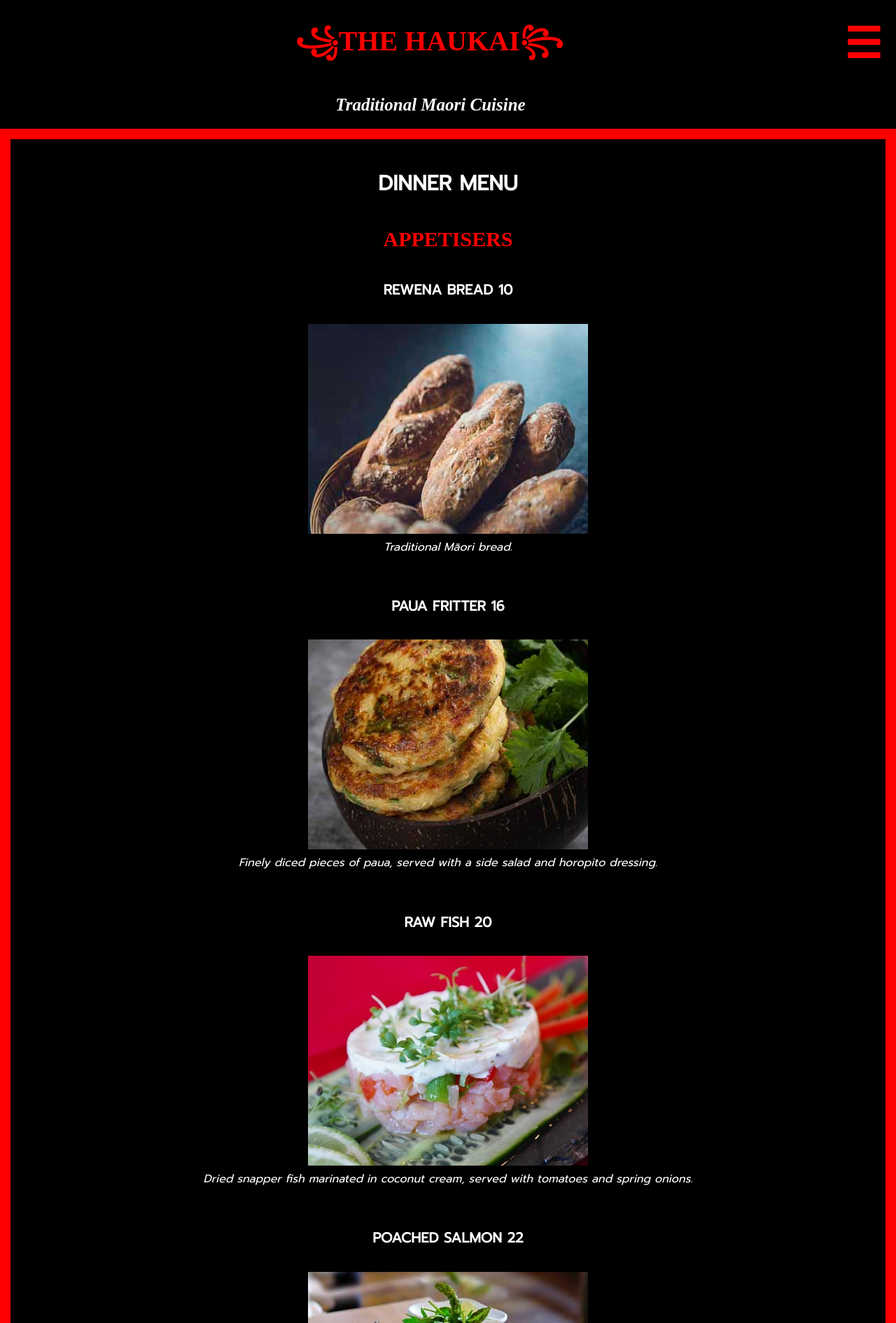
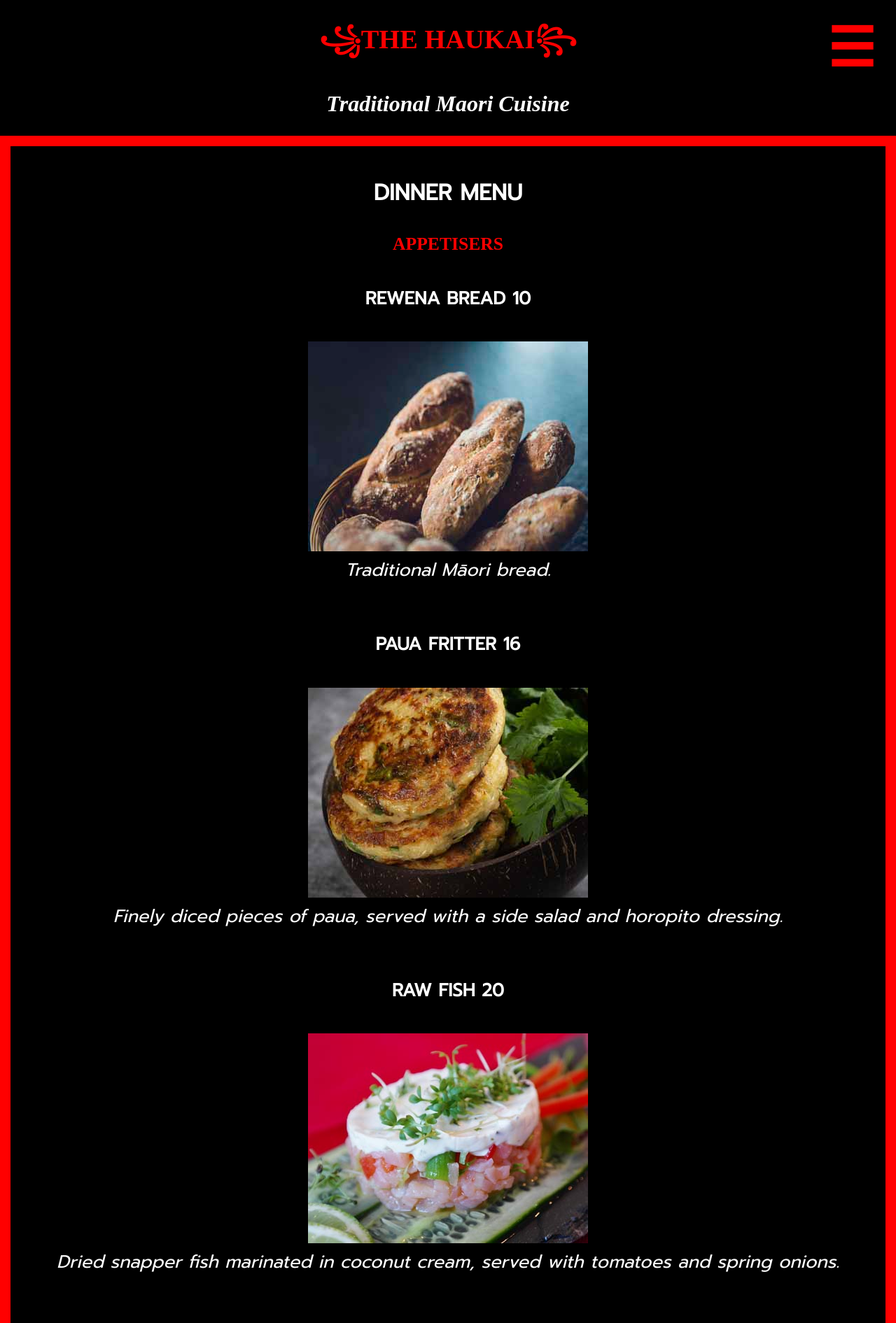
Before and after one commit to LoLzzzPoP/haukai, a PHP site: page /menu/menu.html in a window 1280 px wide. Shown: the top 1891 px of the page at 70% size. Run offline with PHP 8.4, Linux system fonts and the light colour scheme; some web fonts are replaced.

Commit message:
more head and menu centre fixes

```diff
--- a/menu/menu.html
+++ b/menu/menu.html
@@ -9,6 +9,7 @@
 <link rel='stylesheet' type='text/css' href='../styles/map.css'>
 <script src='../scripts/menunav.js'></script>
 </head>
+
 <body>
 
   <!-- The overlay -->
@@ -28,17 +29,17 @@
     </div>
 
   </div>
-<div class="header" style=z-index:1>
-  <h1>&emsp;꧁THE HAUKAI꧂
+<div class="header" style="z-index:1">
+  <h1>꧁THE HAUKAI꧂
 
 <div style="float: right;">
 
 <!-- Use any to open/show the overlay navigation menu -->
-<span class="openbtn" style="font-size:60px;cursor:pointer; padding: 20px; vertical-align: 50%;"
+<span class="openbtn" style="font-size:6vw;cursor:pointer; padding: 1.5vw; vertical-align: 50%;"
 onclick="openNav()">&#9776; </span>
 </h1>
 <div>
-  <h2><em>Traditional Maori Cuisine&emsp;&emsp;</em></h2>
+  <h2><em>Traditional Maori Cuisine</em></h2>
 <div class="main">
 
 <div class="container">
--- a/styles/default.css
+++ b/styles/default.css
@@ -21,36 +21,48 @@
 
 /* Increase the font size of the heading */
 .header h1 {
-    font-size: 40px;
+  font-size: 3vw;
   font-family: Italiana;
   color: red;
 }
 
 /* font colour gold */
 .header h2 {
-    font-size: 25px;
+  font-size: 2.5vw;
   font-family: Italiana;
   color: white;
 }
 
 .header h3 {
-    font-size: 30px;
+  font-size: 2.5vw;
   font-family: Prompt;
   color: white;
 }
 
 .header h4 {
-    font-size: 30px;
+  font-size: 2vw;
   font-family: Italiana;
   color: red;
 }
 
 .header h5 {
-    font-size: 20px;
+  font-size: 2vw;
   font-family: Prompt;
   color: white;
 }
 
+p, i {
+  font-size: 2vw;
+  font-family: Prompt;
+  color: white;
+}
+
+.openbtn {
+  position: fixed;
+  top: 5px;
+  right: 10px;
+
+  }
 
 /* --------------------------------------------------------------------------------------------- */
 /* The Overlay Menu(background) */
@@ -71,7 +83,7 @@
 /* Position the content inside the overlay */
 .overlay-content {
 position: relative;
-  top: 25%; /* 25% from the top */
+top: 15%; /* 15% from the top */
 width: 100%; /* 100% width */
 text-align: center; /* Centered text/links */
 margin-top: 30px; /* 30px top margin to avoid conflict with the close button on smaller screens */
@@ -81,7 +93,7 @@
 .overlay a {
 padding: 8px;
 text-decoration: none;
-  font-size: 36px;
+font-size: 4vw;
 color: #818181;
 display: block; /* Display block instead of inline */
 transition: 0.3s; /* Transition effects on hover (color) */
@@ -97,14 +109,14 @@
 position: absolute;
 top: 20px;
 right: 45px;
-  font-size: 60px;
+font-size: 8vw;
 }
 
 /* When the height of the screen is less than 450 pixels, change the font-size of the links and position the close button again, so they don't overlap */
 @media screen and (max-height: 450px) {
 .overlay a {font-size: 20px}
 .overlay .closebtn {
-    font-size: 40px;
+  font-size: 4vw;
   top: 15px;
   right: 35px;
 }
```
Also changed, not shown: hours/hours.html (+4 -4 lines), privacy/privacy.html (+5 -5 lines), reservations/reservations.html (+5 -4 lines). Lines whose indentation alone changed are shown as unchanged.
